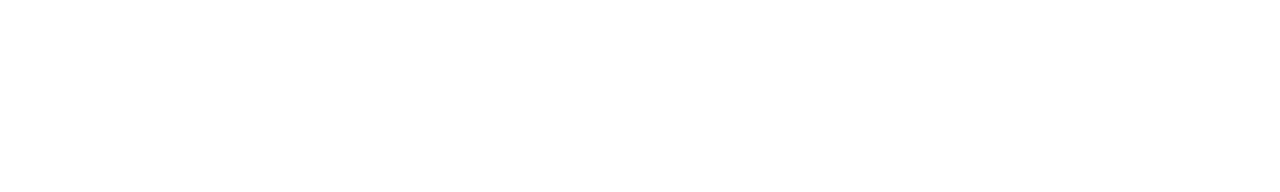
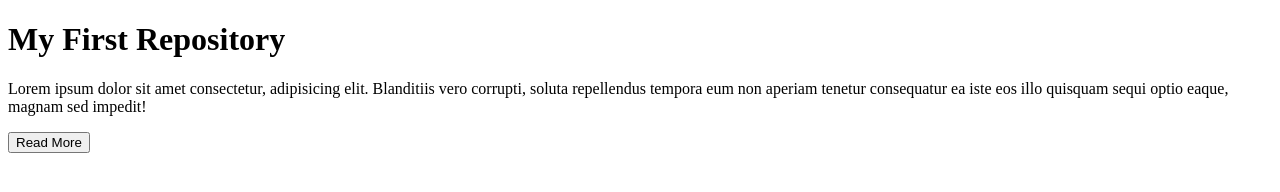
Before and after one commit to nirobahmed0298/my-first-repository, a plain HTML site: page iindex.html in a window 1280 px wide. Drawn offline with Linux system fonts and the light colour scheme.

Commit message:
added repo

```diff
--- a/iindex.html
+++ b/iindex.html
@@ -3,9 +3,14 @@
 <head>
     <meta charset="UTF-8">
     <meta name="viewport" content="width=device-width, initial-scale=1.0">
-    <title>Document</title>
+    <title>My First Repository</title>
+    <link rel="stylesheet" href="./style/style.css">
 </head>
 <body>
-
+    <div class="repo">
+        <h1>My First Repository</h1>
+        <p>Lorem ipsum dolor sit amet consectetur, adipisicing elit. Blanditiis vero corrupti, soluta repellendus tempora eum non aperiam tenetur consequatur ea iste eos illo quisquam sequi optio eaque, magnam sed impedit!</p>
+        <button>Read More</button>
+    </div>
 </body>
 </html>
```
Also changed, not shown: style/style.css (added).
